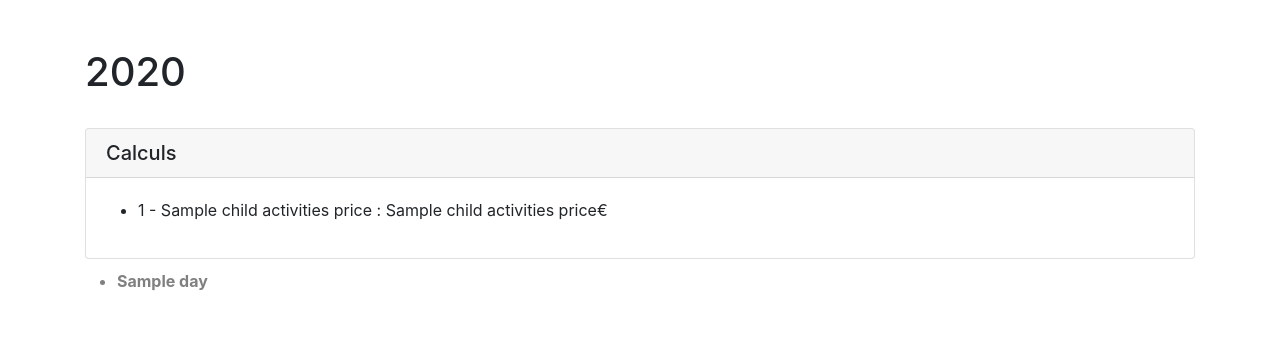
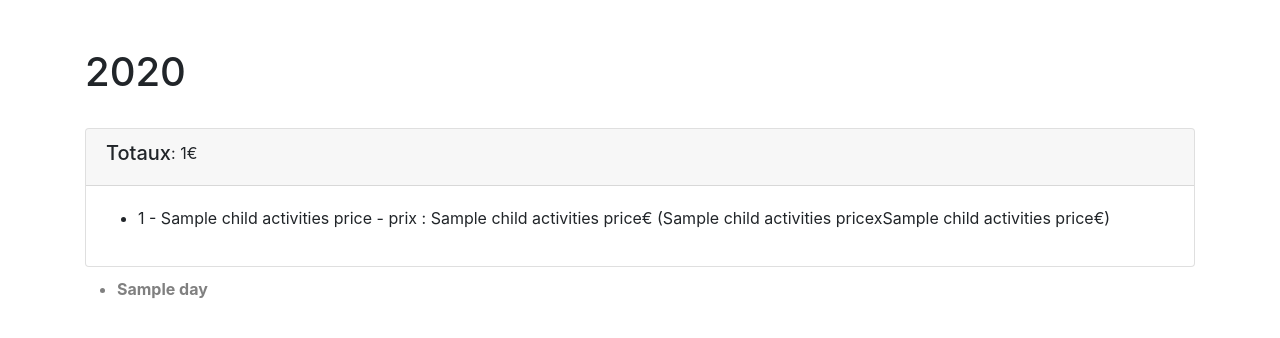
Before and after one commit to lolothi/schoolPlanning, a Flask app: template templates/month.html in a window 1280 px wide. Shown: the part 56-394 px from the top of the page. Run offline with Flask 3, Linux system fonts and the light colour scheme; the template is opened without the code that fills it: most values are stand-ins (such as "Sample title", 1, 10 or a date in 2020); some libraries are stand-ins or nearby versions.

Commit message:
count tot activities in month template

```diff
--- a/app.py
+++ b/app.py
@@ -125,13 +125,14 @@ def mois(item_id):
 
     month_year = request.form.get("month_year")
     month = request.form.get("month")
+    total_price_activities = request.form.get("price_activities")
 
     month_prices_details = get_activities_price_by_month_group_by_child_activity(int(month_year), int(month))
     print('--PRICE',month_prices_details)
     # if request.method == "POST":
     #     print("POST", item_id)
 
-    return render_template("month.html", month_id=item_id , Jour=Jour, Mois=Mois, mymonthActivities = MonthActivities(month_year, month), stringToNumber=stringToNumber, month_prices_details=month_prices_details)
+    return render_template("month.html", month_id=item_id , Jour=Jour, Mois=Mois, mymonthActivities = MonthActivities(month_year, month), stringToNumber=stringToNumber, month_prices_details=month_prices_details, total_price_activities=total_price_activities)
 
 
 @app.route("/mode_edition", methods=["POST"])
--- a/services/services_month_activities.py
+++ b/services/services_month_activities.py
@@ -154,7 +154,7 @@ def get_activities_price_by_month_group_by_child_activity(year, month):
     db = get_db()
     month_str = str(month).zfill(2)
     last_day = calendar.monthrange(year, month)[1]
-    reqSQL = "SELECT c.child_name, a.activity_name, SUM(a.activity_price) AS total_price FROM Month_activities ma INNER JOIN Activities a ON ma.activity_id = a.id INNER JOIN Childs c ON c.id = ma.child_id WHERE date BETWEEN ? AND ? GROUP by ma.child_id, activity_id "
+    reqSQL = "SELECT c.child_name, a.activity_name, a.activity_price, SUM(a.activity_price) AS total_price, COUNT(*) AS total_activities FROM Month_activities ma INNER JOIN Activities a ON ma.activity_id = a.id INNER JOIN Childs c ON c.id = ma.child_id WHERE date BETWEEN ? AND ? GROUP by ma.child_id, a.activity_name "
     cur = db.cursor()
     cur.execute(reqSQL, (f"{year}-{month_str}-01", f"{year}-{month_str}-{last_day}"))
     res = cur.fetchall()
--- a/templates/home.html
+++ b/templates/home.html
@@ -15,6 +15,11 @@
           <form method="post" action="{{ url_for('mois', item_id=school_month.month_id) }}">
             <input type="hidden" name="month_year" value="{{ school_month.year }}">
             <input type="hidden" name="month" value="{{ school_month.month }}">
+            {%if school_month.activities_count > 0%}
+            <input type="hidden" name="price_activities" value="{{ school_month.price_activities }}">
+            {%else%}
+            <input type="hidden" name="price_activities" value="0">
+            {%endif%}
             <button type="submit" id="submitBtn" class="transparent-button">{{Mois(school_month.month).name}} {{
               school_month.year }}</button>
             {%if school_month.activities_count > 0%}
--- a/templates/month.html
+++ b/templates/month.html
@@ -7,11 +7,11 @@
 <br>
 
 <div class="card" style="margin-bottom: 10px;">
-    <h5 class="card-header">Calculs</h5>
+    <div class="card-header d-flex align-items-start"><h5>Totaux</h5><a> : {{total_price_activities}}€</a></div>
     <div class="card-body">
         <ul>
             {%for child_activities_prices in month_prices_details%}
-            <li>{{child_activities_prices[0]}} - {{child_activities_prices[1]}} : {{child_activities_prices[2]}}€</li>
+            <li>{{child_activities_prices[0]}} - {{child_activities_prices[1]}} - prix : {{child_activities_prices[3]}}€ ({{child_activities_prices[4]}}x{{child_activities_prices[2]}}€)</li>
             {%endfor%}
         </ul>
     </div>
```
